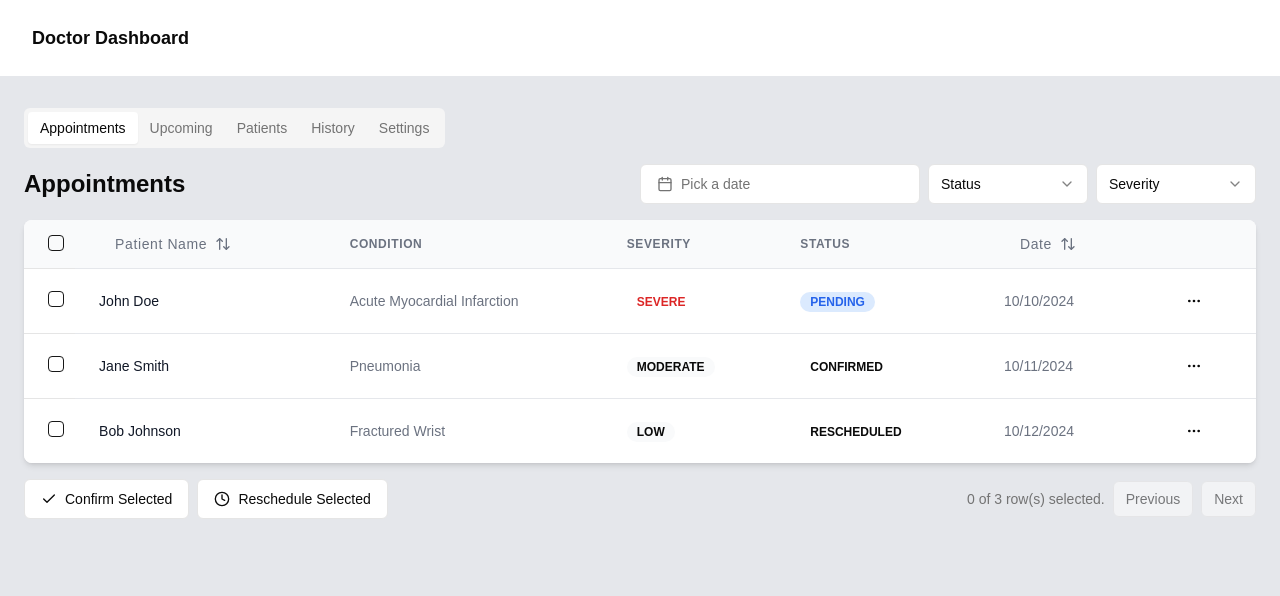
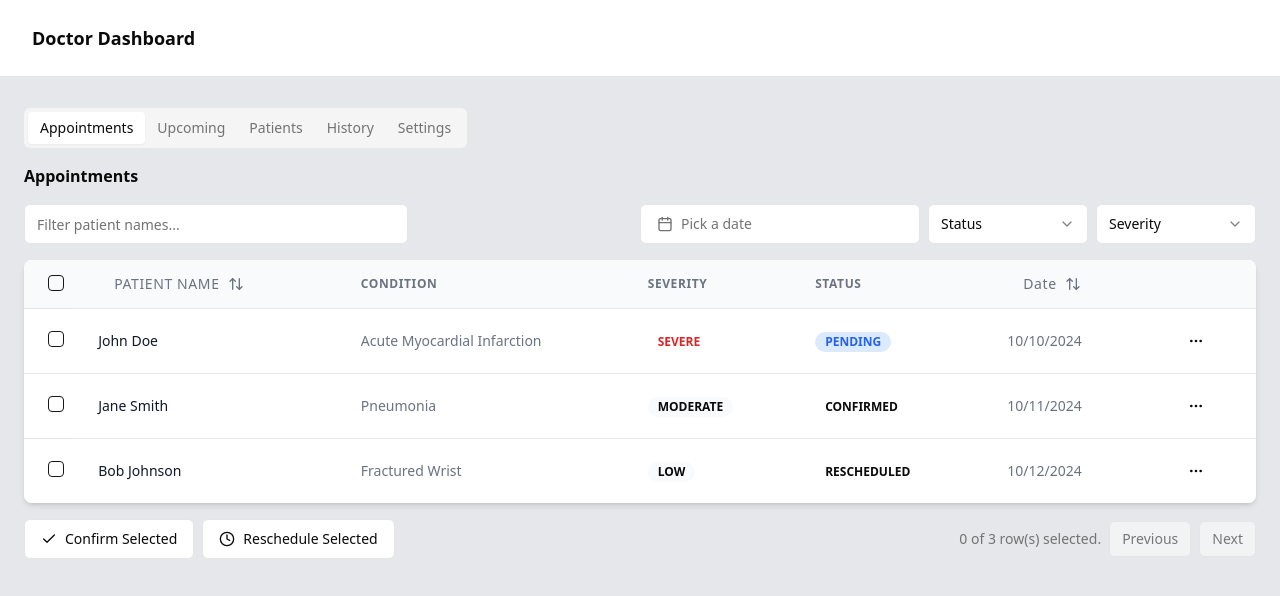
Before and after one commit to SoftServedWeb-com/Variant-Medical-Dialogue, a Next.js app: page /dashboard in a window 1280 px wide. Shown: the top 596 px of the page. Built offline with nearby package versions, Linux system fonts and the light colour scheme.

Commit message:
(refactor) : Dashboard search-bar added, and filtering done

```diff
--- a/src/app/(protected)/dashboard/components/columns.tsx
+++ b/src/app/(protected)/dashboard/components/columns.tsx
@@ -48,7 +48,7 @@ export const appointmentColumns: ColumnDef<Appointment>[] = [
           variant="ghost"
           onClick={() => column.toggleSorting(column.getIsSorted() === "asc")}
         >
-          Patient Name
+          PATIENT NAME
           <ArrowUpDown className="ml-2 h-4 w-4" />
         </Button>
       )
@@ -102,7 +102,7 @@ export const appointmentColumns: ColumnDef<Appointment>[] = [
     },
     cell: ({ row }) => {
       const date = row.getValue("date") as Date;
-      return <div className="text-sm text-gray-500">{date.toLocaleDateString()}</div>;
+      return <div className="text-sm text-gray-500 ">{date.toLocaleDateString()}</div>;
     },
   },
   {
--- a/src/app/(protected)/dashboard/components/data-table.tsx
+++ b/src/app/(protected)/dashboard/components/data-table.tsx
@@ -72,8 +72,16 @@ export function DataTable<TData, TValue>({
 
   return (
     <div className="space-y-4">
-      <div className="flex justify-between items-center">
-        <h2 className="text-2xl font-semibold">Appointments</h2>
+      <h2 className="text-md font-semibold ">Appointments</h2>
+      <div className="flex md:flex-row flex-col justify-between items-center gap-4">
+        <Input
+          placeholder="Filter patient names..."
+          value={(table.getColumn("patientName")?.getFilterValue() as string) ?? ""}
+          onChange={(event) =>
+            table.getColumn("patientName")?.setFilterValue(event.target.value)
+          }
+          className="max-w-sm"
+        />
         {filterControls}
       </div>
 
@@ -121,7 +129,7 @@ export function DataTable<TData, TValue>({
         </Table>
       </div>
 
-      <div className="flex justify-between items-center mt-4">
+      <div className="flex flex-col md:flex-row gap-2 md:gap-0 justify-between items-center mt-4">
         <div className="flex space-x-2">
           <Button variant="outline">
             <Check className="h-4 w-4 mr-2" />
--- a/src/app/(protected)/dashboard/components/tabs/appointment-tab.tsx
+++ b/src/app/(protected)/dashboard/components/tabs/appointment-tab.tsx
@@ -28,12 +28,12 @@ export default function AppointmentTab({ appointments, setAppointments }: { appo
     });
 
     return (
-        <div className="space-y-4">
+        <div className="">
         <DataTable
             columns={appointmentColumns}
             data={filteredAppointments}
             filterControls={
-                <div className="flex space-x-2">
+                <div className="flex flex-row space-x-2">
                     <DatePicker
                         selected={dateFilter}
                         onSelect={setDateFilter}
--- a/src/app/layout.tsx
+++ b/src/app/layout.tsx
@@ -26,7 +26,7 @@ export default function RootLayout({
   return (
     <html lang="en">
       <body
-        className={`${geistSans.variable} ${geistMono.variable} antialiased  `}
+        className={`${geistSans.variable} ${geistMono.variable} antialiased font-sans  `}
       >
         {children}
       </body>
```
Also changed, not shown: src/lib/types.ts (line endings or trailing spaces).
